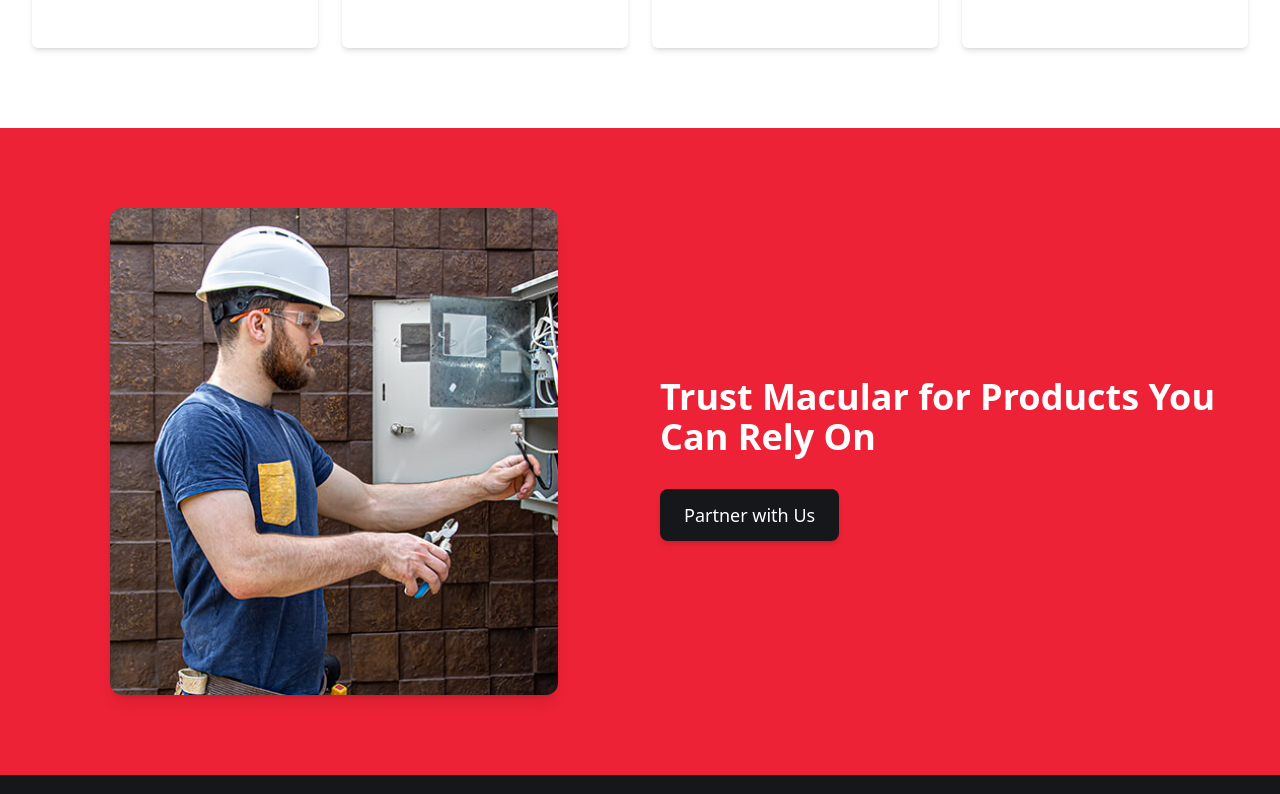
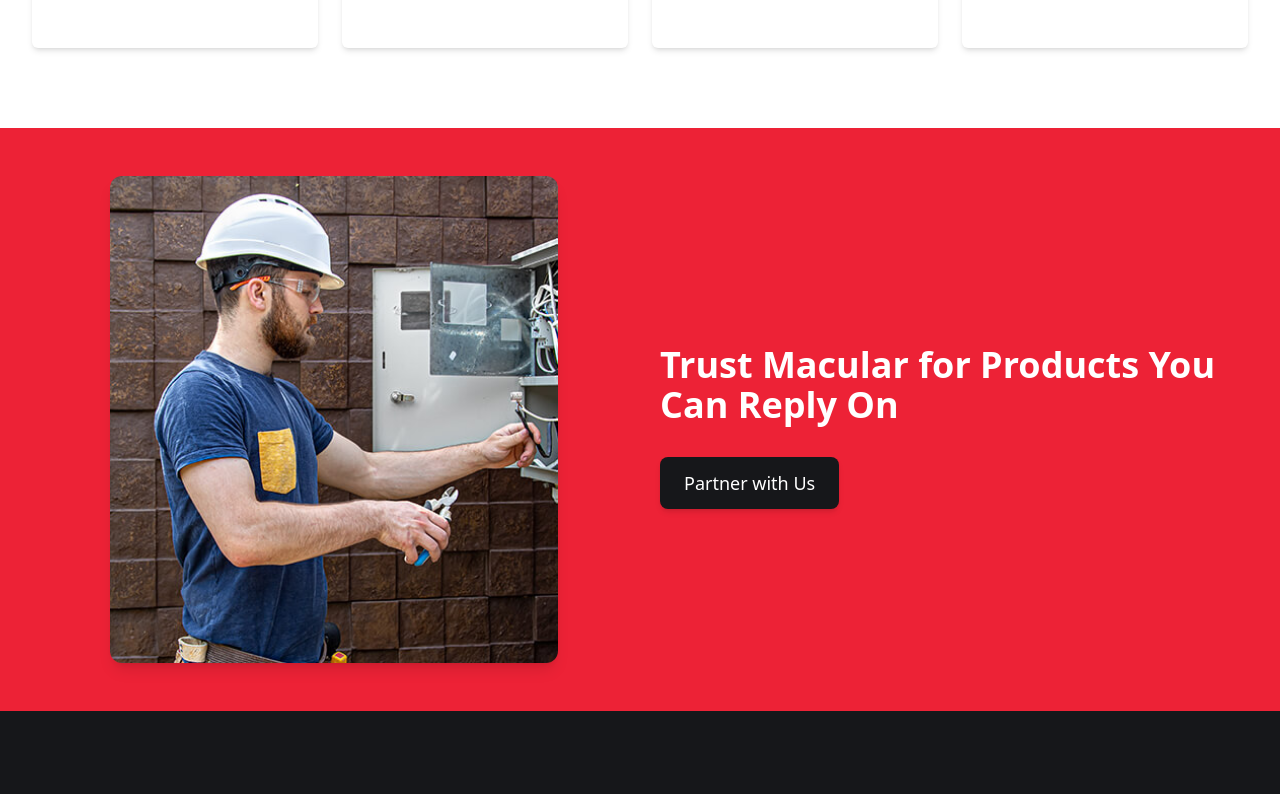
Before and after one commit to adityapandey141/macular-industries, a Next.js app: page /quality in a window 1280 px wide. Shown: the part 1146-1940 px from the top of the page. Built offline with nearby package versions, Linux system fonts and the light colour scheme.

Commit message:
All Section Updation path

```diff
--- a/src/components/About.jsx
+++ b/src/components/About.jsx
@@ -116,7 +116,7 @@
 
           <div className="flex flex-col sm:flex-row items-start sm:items-center justify-start gap-4">
             <Link href="/contact-us">
-              <button className="bg-[#ED2236] hover:bg-[#16171A] text-white  font-bold py-2 sm:py-3 px-5 sm:px-7 rounded-md flex items-center mx-auto md:mx-0 transition duration-300">
+              <button className="bg-[#ED2236] hover:bg-[#16171A] text-white font-medium py-2 sm:py-3 px-5 sm:px-7 rounded-md flex items-center mx-auto md:mx-0 transition duration-300">
                 Know more
               </button>
             </Link>
--- a/src/components/CTA3.jsx
+++ b/src/components/CTA3.jsx
@@ -6,7 +6,7 @@
 
 const CTA3 = () => {
   return (
-    <section className="bg-[#ED2236] py-12 sm:py-16 md:py-20">
+    <section className="bg-[#ED2236] py-12">
       <div className="max-w-7xl mx-auto px-4 sm:px-6 md:px-8 lg:px-12">
         <div className="flex flex-col md:flex-row items-center gap-6 md:gap-10">
           <div className="w-full md:w-1/2 flex justify-center mb-6 md:mb-0">
@@ -21,7 +21,7 @@
           </div>
           <div className="w-full md:w-1/2 text-center md:text-left">
               <h2 className="text-4xl font-bold text-white mt-4">
-              Trust Macular for Products You Can Rely On
+              Trust Macular for Products You Can Reply On
             </h2>
             <Link href="/contact-us" className="inline-block mt-6 sm:mt-8">
               <button className="bg-[#16171A] hover:bg-blue-500 text-white px-5 sm:px-6 py-2.5 sm:py-3 rounded-lg text-base sm:text-lg font-medium shadow-md transition-all duration-300 w-full sm:w-auto">
--- a/src/components/Gallery.jsx
+++ b/src/components/Gallery.jsx
@@ -54,7 +54,7 @@
       : projectData.filter((project) => project.category === activeCategory);
 
   return (
-    <section className="bg-white py-12 sm:py-16 lg:py-20">
+    <section className="bg-white py-12 sm:py-16 lg:py-20 ">
       <div className="max-w-7xl mx-auto px-4 sm:px-6 lg:px-8">
 
         <div className="text-center mb-12">
--- a/src/components/Proceducer.jsx
+++ b/src/components/Proceducer.jsx
@@ -34,7 +34,7 @@
 
 const Proceducer = () => {
   return (
-    <section className="max-w-7xl mx-auto bg-white py-12 sm:py-16 lg:py-20 px-4 sm:px-6 lg:px-8 ">
+    <section className="max-w-7xl mx-auto bg-white py-12 sm:py-16 lg:py-20 px-4 sm:px-6 lg:px-8">
       <div className="text-center mb-12">
           <h2 className="text-2xl sm:text-4xl font-bold text-black mt-4 sm:mt-2 mb-4">How We Ensure Quality</h2>
       </div>
--- a/src/components/TeamSection.jsx
+++ b/src/components/TeamSection.jsx
@@ -27,7 +27,7 @@
 
 const TeamSection = () => {
   return (
-    <section className="py-12 sm:py-16 bg-gray-50">
+    <section className="py-12 sm:py-16 bg-gray-50 mb-[-50px]">
       <div className="max-w-7xl mx-auto px-4 sm:px-6 lg:px-8">
         <div className="text-center mb-10 sm:mb-14">
           <p className="text-sm sm:text-base text-grey-600 ">
--- a/src/components/Vision.jsx
+++ b/src/components/Vision.jsx
@@ -111,7 +111,7 @@
     const valuesDescription = "Integrity, Accountability, Innovation, and Consistency - these are the standards we live by every day.";
 
     return (
-      <section className="bg-gray-100 py-20">
+      <section className="bg-gray-100 py-20 mb-[-50px] mt-[-50px]">
         <div className="max-w-7xl mx-auto px-4">
           <div className="grid grid-cols-1 md:grid-cols-2 lg:grid-cols-3 gap-6">
             <ServiceCard
```
